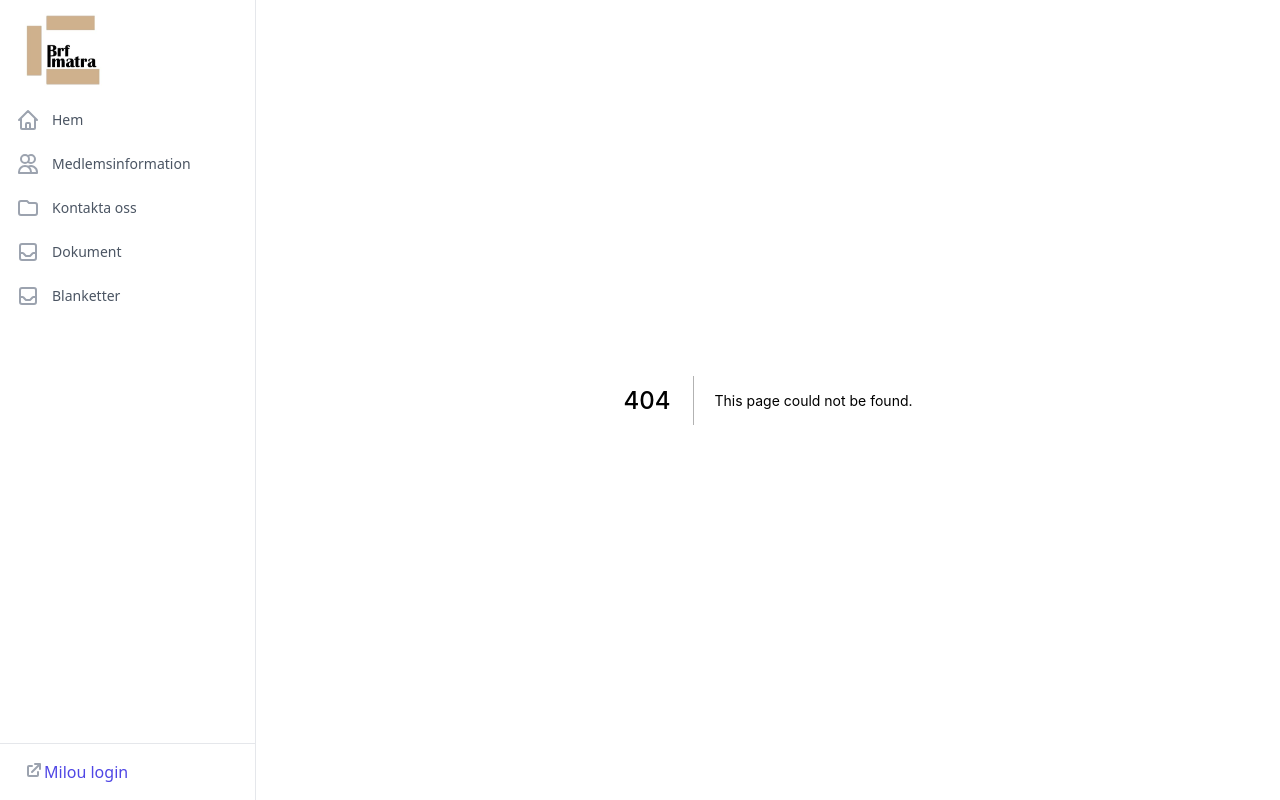
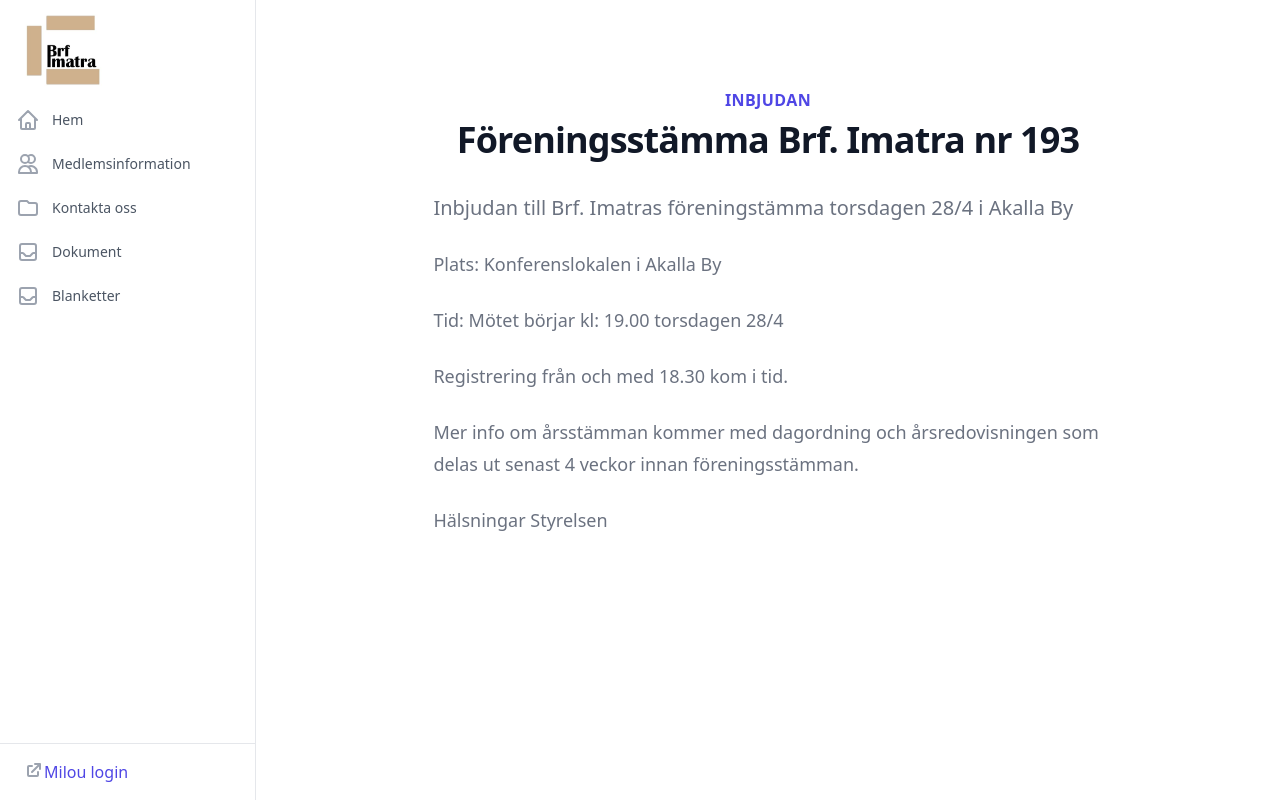
Before and after one commit to brf-imatra/hemsida, a Next.js app: page /foreningsstamma in a window 1280 px wide. Before the commit this address had no page. Built offline with nearby package versions, Linux system fonts and the light colour scheme; a web font is replaced by a local one.

Commit message:
Föreningsstämma inbjudan (#33)
* Döper om sidan årsstamma till föreningsstämma

* Ändra datum på inbjudan till föreningsstämman

* Föreningsstämman inbjudan.

```diff
--- a/src/pages/arsstamma.tsx
+++ b/src/pages/foreningsstamma.tsx
@@ -4,11 +4,11 @@
 const kallelse_inbjudan = `
 Plats: Konferenslokalen i Akalla By
 
-Tid: Mötet börjar kl: 19.00 torsdagen 22/4
+Tid: Mötet börjar kl: 19.00 torsdagen 28/4
 
 Registrering från och med 18.30 kom i tid.
 
-Mer info om årsstämman kommer med dagordning och årsredovisningen som delas ut senast 7/4.
+Mer info om årsstämman kommer med dagordning och årsredovisningen som delas ut senast 4 veckor innan föreningsstämman.
 
 Hälsningar Styrelsen
 `;
@@ -61,14 +61,14 @@
 21. Avslutning
     `;
 
-export default function FöreningsÅrsstämma() {
+export default function FöreningsStämma() {
   return (
     <Body>
       <Centered
         introducing="Inbjudan"
         title="Föreningsstämma Brf. Imatra nr 193"
-        content={kallelse_distribuerad}
-        summary="Inbjudan till Brf. Imatras föreningsårsstämma torsdagen 22/4 i Akalla By"
+        content={kallelse_inbjudan}
+        summary="Inbjudan till Brf. Imatras föreningstämma torsdagen 28/4 i Akalla By"
       />
     </Body>
   );
--- a/src/pages/index.tsx
+++ b/src/pages/index.tsx
@@ -42,6 +42,7 @@
       </Well> */}
         <div className="flex flex-row w-full flex-wrap justify-start">
           <InbjudanFöreningsstämma />
+            <Årsstämma />
           {/*<FläktByte />*/}
           <ImatraNytt />
           {/*<Städdag />*/}
@@ -193,11 +194,11 @@
     <div className="pt-10 w-64 pr-5 flex-grow">
       <Card
         imageUrl="/undraw/undraw_Content_creator_re_pt5b.svg"
-        imageAlt="Föreningsårsstämma för brf Imatra 2021"
-        published="2021-05-01"
-        title="Årsstämma 2022"
-        summary="Inbjudan och dagordning till Brf. Imatras föreningsårsstämma torsdagen 22/4 i Akalla By"
-        hrefLink="/arsstamma"
+        imageAlt="Föreningsårsstämma för brf Imatra"
+        published="2021-03-19"
+        title="Föreningsstämma 2022"
+        summary="Inbjudan till Brf. Imatras föreningsårsstämma torsdagen 28/4 i Akalla By"
+        hrefLink="/foreningsstamma"
       />
     </div>
   );
```
